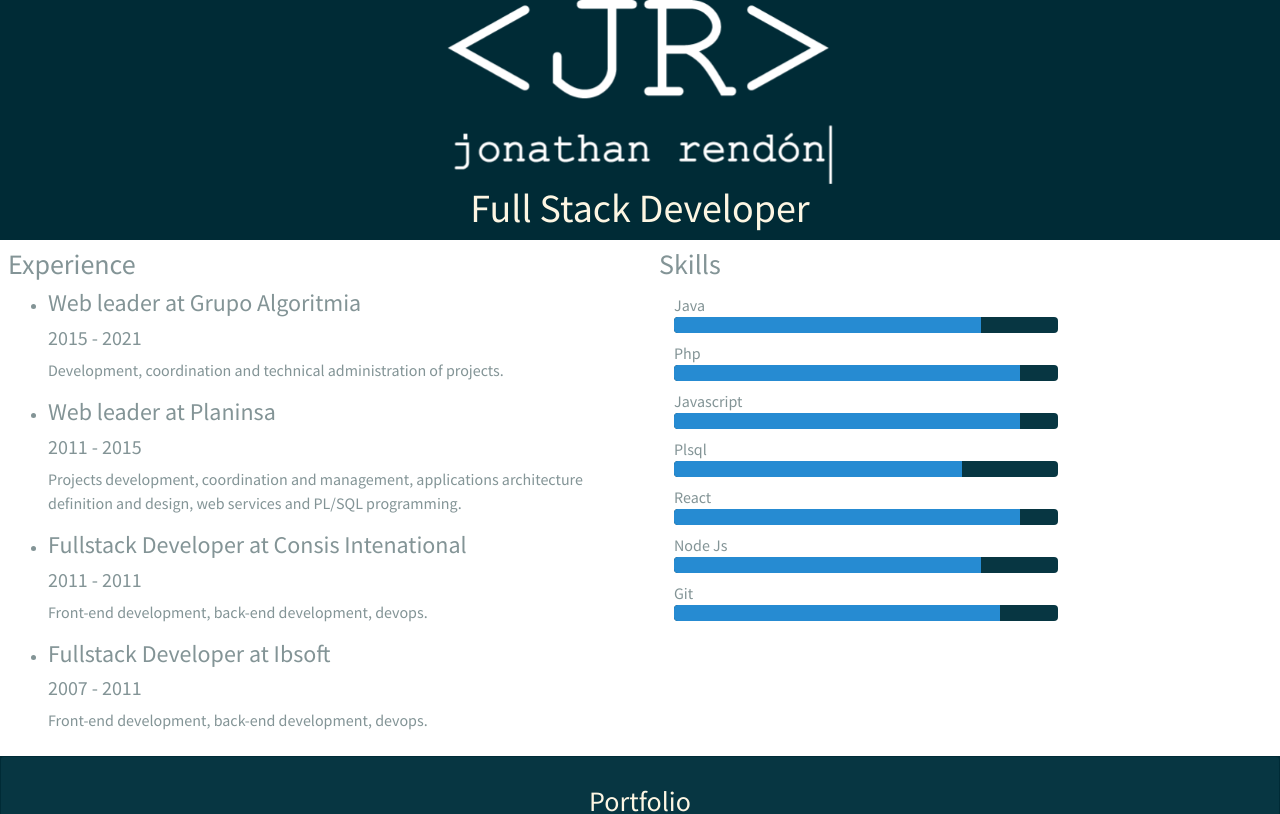
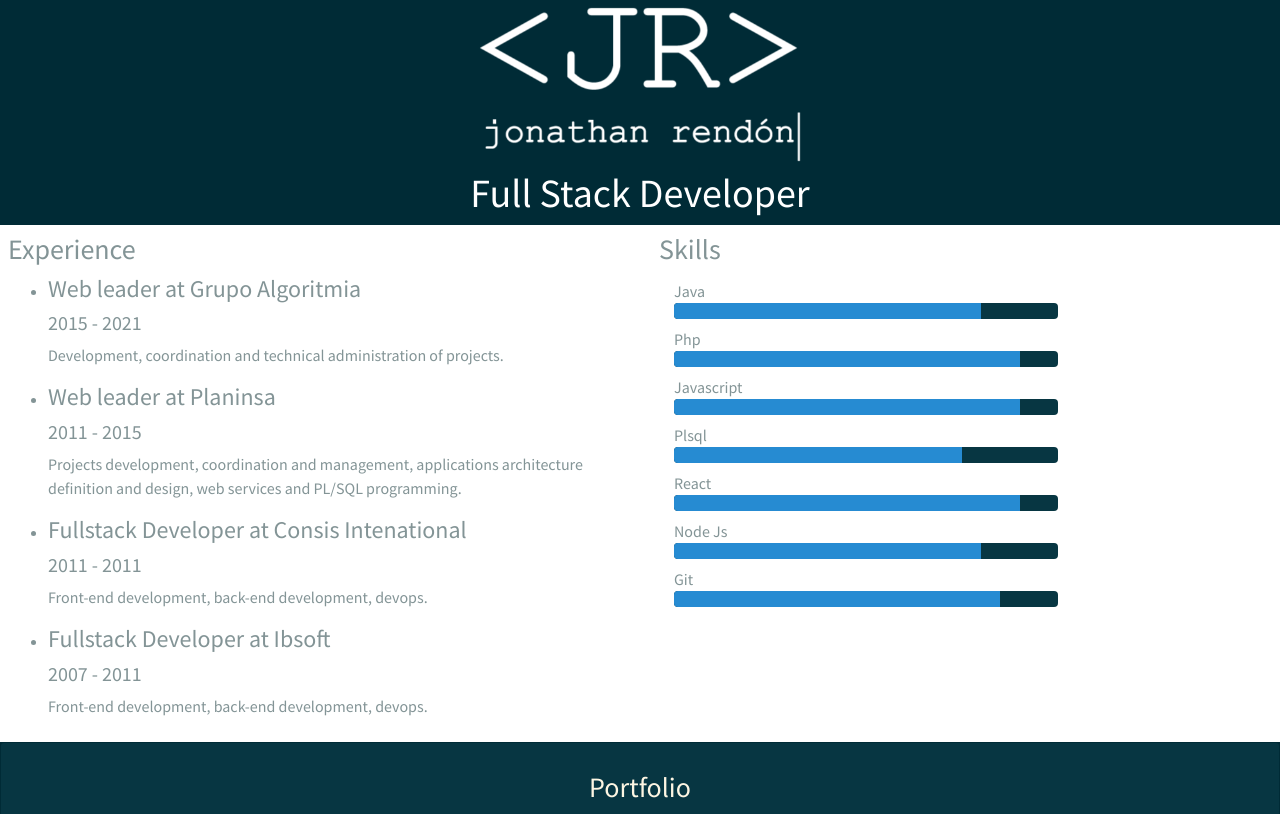
Before and after one commit to jorendon/PortfolioNext, a Next.js app: page / in a window 1280 px wide. Shown: the top 814 px of the page. Built offline with nearby package versions, Linux system fonts and the light colour scheme; a small style sheet from the web is missing.

Commit message:
Ajuste en portfolio general

```diff
--- a/pages/index.js
+++ b/pages/index.js
@@ -7,10 +7,10 @@ const Index = () => (
   <Layout>
     {/* Header Card */}
     <header className="row">
-            <div className="col-md-12 animate__animated animate__fadeInDown animate__slower  text-center">
-              <img src="/logo.png" alt="" className="img-fluid" style={{maxWidth: '30%'}} />
+            <div className="col-md-12 animate__animated animate__fadeInDown animate__slower  text-center py-2">
+              <img src="/logo.png" alt="" className="img-fluid" style={{maxWidth: '25%'}} />
             </div>
-            <div className="col-md-12 animate__animated animate__slideInUp animate__slower text-center text-light">
+            <div className="col-md-12 animate__animated animate__slideInUp animate__slower text-center text-white">
               <h1>Full Stack Developer</h1>
             </div>
     </header>
```
